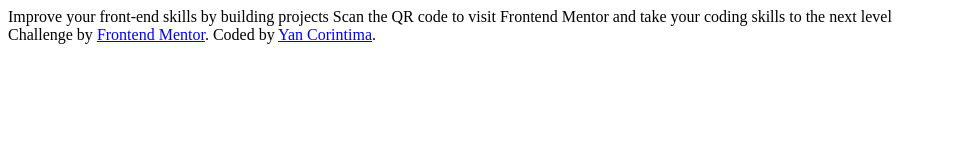
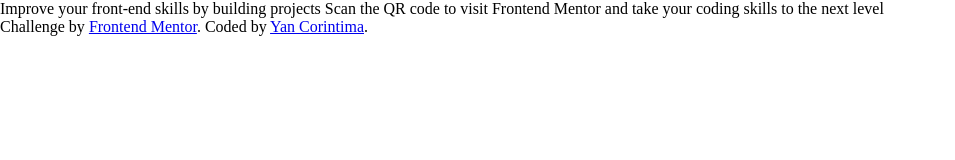
Before and after one commit to Nigraum/QR-code-component, a plain HTML site: page index.html in a window 1280 px wide. Shown: the whole page, without its empty margins (0-955 px from the left). Drawn offline with Linux system fonts and the light colour scheme.

Commit message:
Create styles.css and linking to index

```diff
--- /dev/null
+++ b/assets/styles.css
@@ -0,0 +1,5 @@
+* {
+  margin: 0;
+  padding: 0;
+  box-sizing: border-box;
+}
--- a/index.html
+++ b/index.html
@@ -3,11 +3,9 @@
 <head>
   <meta charset="UTF-8">
   <meta name="viewport" content="width=device-width, initial-scale=1.0"> <!-- displays site properly based on user's device -->
-
   <link rel="icon" type="image/png" sizes="32x32" href="./assets/images/favicon-32x32.png">
-
+  <link rel="stylesheet" href="./assets/styles.css">
   <title>Frontend Mentor | QR code component</title>
-
 </head>
 <body>
 
```
